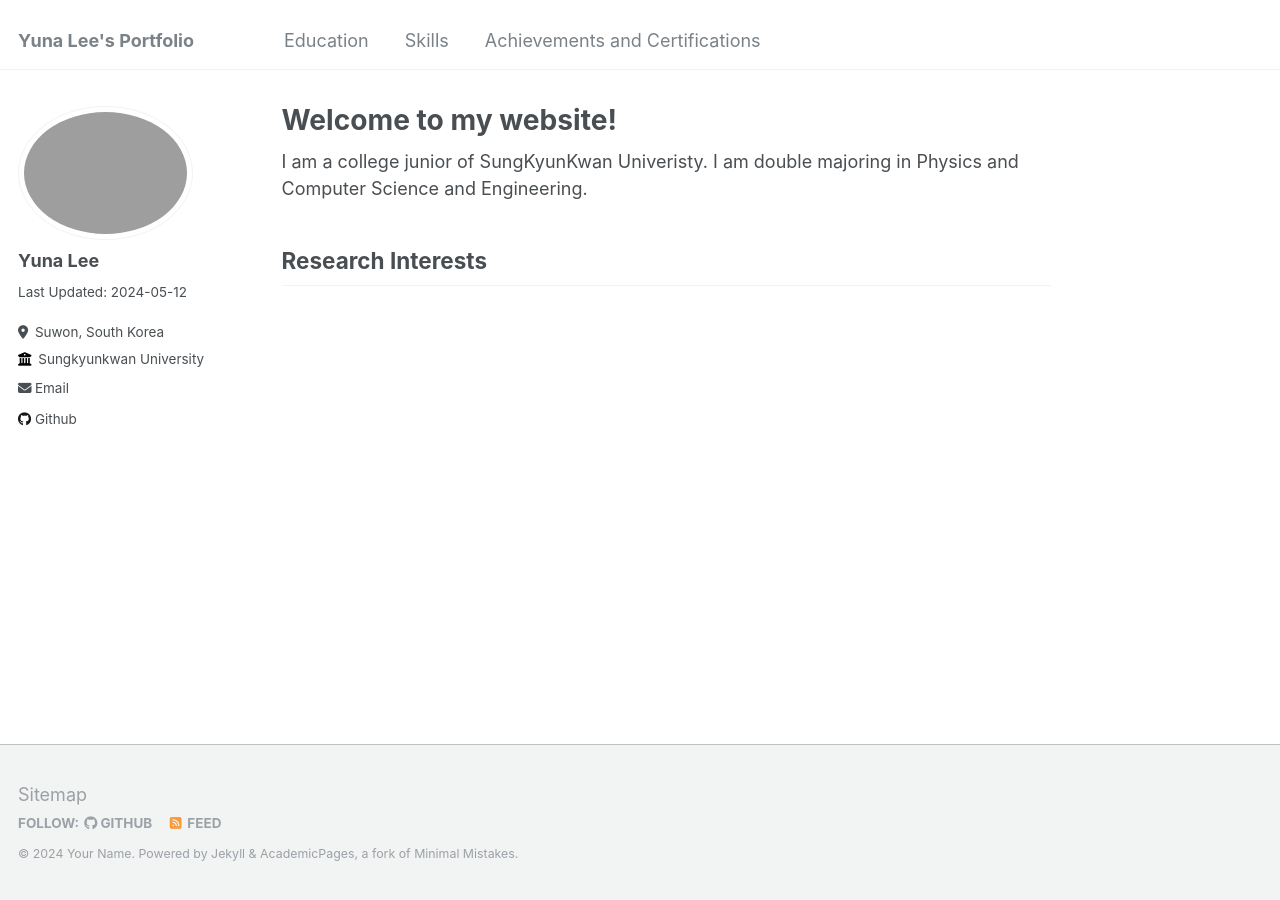
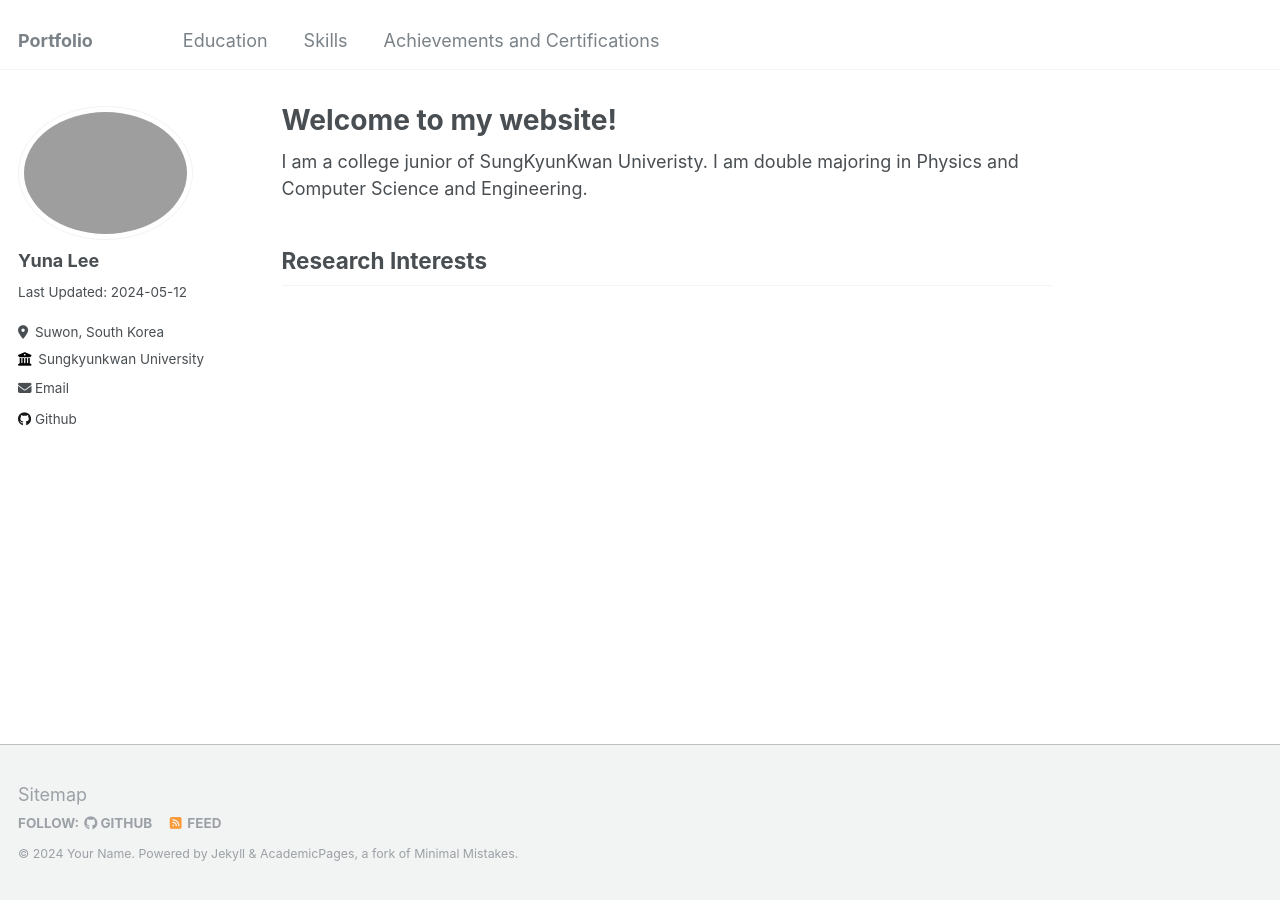
Before and after one commit to salmoneelee/salmoneelee.github.io, a Jekyll site: the page built from _pages/about.md, in a window 1280 px wide. Built offline with Jekyll 4.4.1, drawn with Linux system fonts in a browser that asks for light colours.

Commit message:
fixed Lilo_4

```diff
--- a/_config.yml
+++ b/_config.yml
@@ -8,11 +8,11 @@
 
 # Basic Site Settings
 locale                   : "en-US"
-title                    : "Yuna Lee's Portfolio"
+title                    : "Portfolio"
 title_separator          : "-"
 name                     : &name "Your Name"
 description              : &description "personal description"
-url                      : https://academicpages.github.io # the base hostname & protocol for your site e.g. "https://mmistakes.github.io"
+url                      : https://salmoneelee.github.io # the base hostname & protocol for your site e.g. "https://mmistakes.github.io"
 baseurl                  : "" # the subpath of your site, e.g. "/blog"
 repository               : "academicpages/academicpages.github.io"
 
@@ -21,7 +21,7 @@
 #               Additional customization can be done by editing /_includes/author-profile.html
 author:
   # Biographic information
-  avatar           : "Lilo.png"
+  avatar           : "LILO.png"
   name             : "Yuna Lee"
   pronouns         : # example: "she/her"
   bio              : "Last Updated: 2024-05-12"
```
